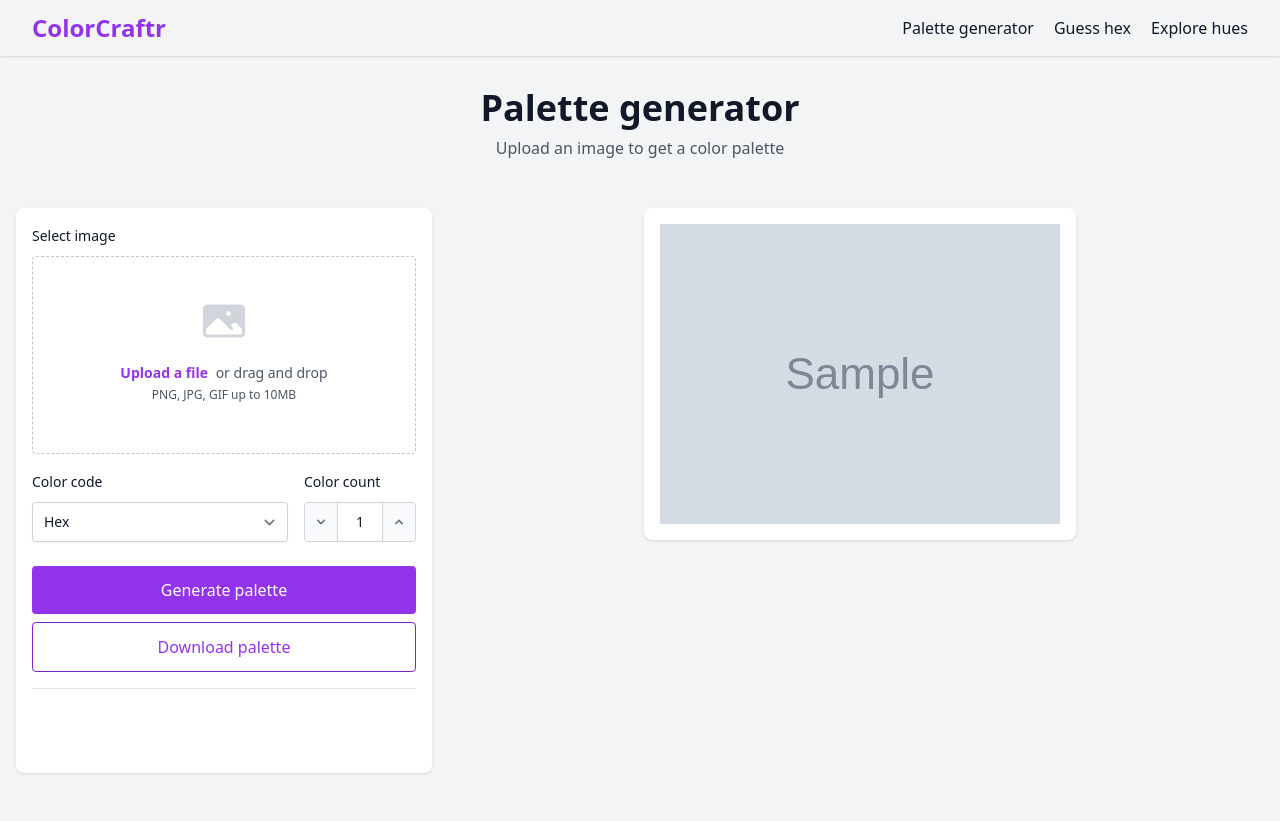
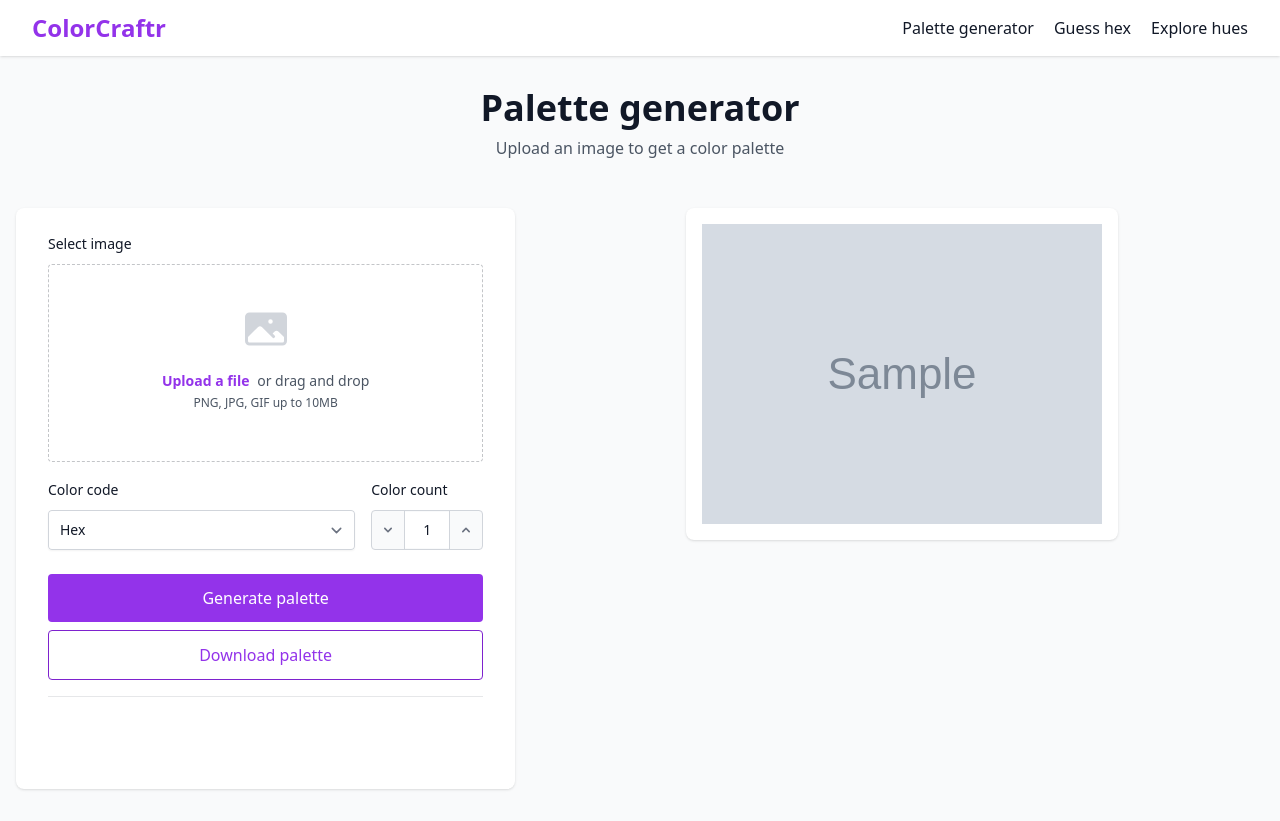
Before and after one commit to jadhavanushka/ColorCraftr, a Flask app: template templates/generatePalette.html in a window 1280 px wide. Before the commit the page ends 774 px from the top, so only its background shows below. Run offline with Flask 3, Linux system fonts and the light colour scheme; the template is opened without the code that fills it: most values are stand-ins (such as "Sample title", 1, 10 or a date in 2020); grey boxes marked "Sample" are stand-in pictures; some libraries are stand-ins or nearby versions.

Commit message:
Minor changes

```diff
--- a/templates/generatePalette.html
+++ b/templates/generatePalette.html
@@ -10,7 +10,7 @@
 </div>
 
 <div class="my-4 flex gap-6 flex-col lg:flex-row">
-    <form class="w-full lg:w-1/3 bg-white rounded-lg p-4 shadow" method="post" action="/generate_palette"
+    <form class="w-full lg:w-2/5 bg-white rounded-lg px-8 py-6 shadow" method="post" action="/generate_palette"
         enctype="multipart/form-data">
         <div class="space-y-5">
             <div class="border-b border-gray-900/10 pb-4">
@@ -110,7 +110,8 @@
                 {% if colors_list %}
                 {% for color in colors_list %}
                 <li style="background-color: #{{ color.hex }};"
-                    class="w-full h-12 flex justify-center items-center cursor-pointer" data-color="{{ color[code] }}"
+                    class="w-full h-12 flex justify-center items-center cursor-pointer ring-gray-300 hover:ring-2 hover:ring-inset
+                    hover:ring-purple-600" data-color="{{ color[code] }}"
                     onclick="copyColorCode(this)" title="Click to copy">
                     <span class="text-white text-xs text-center">{{ color[code] }}</span>
                 </li>
@@ -122,7 +123,7 @@
         </div>
     </form>
 
-    <div class="w-full lg:w-2/3 flex justify-center h-full flex-1 max-h-dvh">
+    <div class="w-full lg:w-3/5 flex justify-center h-full flex-1 max-h-dvh">
         <img src="{{ img_url }}" alt="source-img" class="bg-white rounded-lg shadow object-contain p-4">
     </div>
 
--- a/templates/includes/_navbar.html
+++ b/templates/includes/_navbar.html
@@ -1,4 +1,4 @@
-<nav class="px-8 py-3 flex flex-row justify-between items-center shadow">
+<nav class="px-8 py-3 flex flex-row justify-between items-center shadow bg-white">
     <a href="{{ url_for('home') }}">
         <h1 class="text-2xl font-bold text-purple-600">ColorCraftr</h1>
     </a>
@@ -10,7 +10,7 @@
         <a href="#">
             <li class="font-medium hover:text-purple-700">Guess hex</li>
         </a>
-        <a href="#">
+        <a href="{{ url_for('colorLibrary') }}">
             <li class="font-medium hover:text-purple-700">Explore hues</li>
         </a>
     </ul>
--- a/templates/layout.html
+++ b/templates/layout.html
@@ -12,12 +12,9 @@
     <!-- Tailwind CSS CDN -->
     <script
         src="https://cdn.tailwindcss.com?plugins=forms,typography,aspect-ratio,line-clamp,container-queries"></script>
-
-        <script src="https://cdnjs.cloudflare.com/ajax/libs/html2canvas/1.4.1/html2canvas.min.js"></script>
-
 </head>
 
-<body class="bg-gray-100 text-gray-900">
+<body class="bg-gray-50 text-gray-900">
     {% include 'includes/_navbar.html' %}
 
     <main class="container mx-auto p-4">
```
